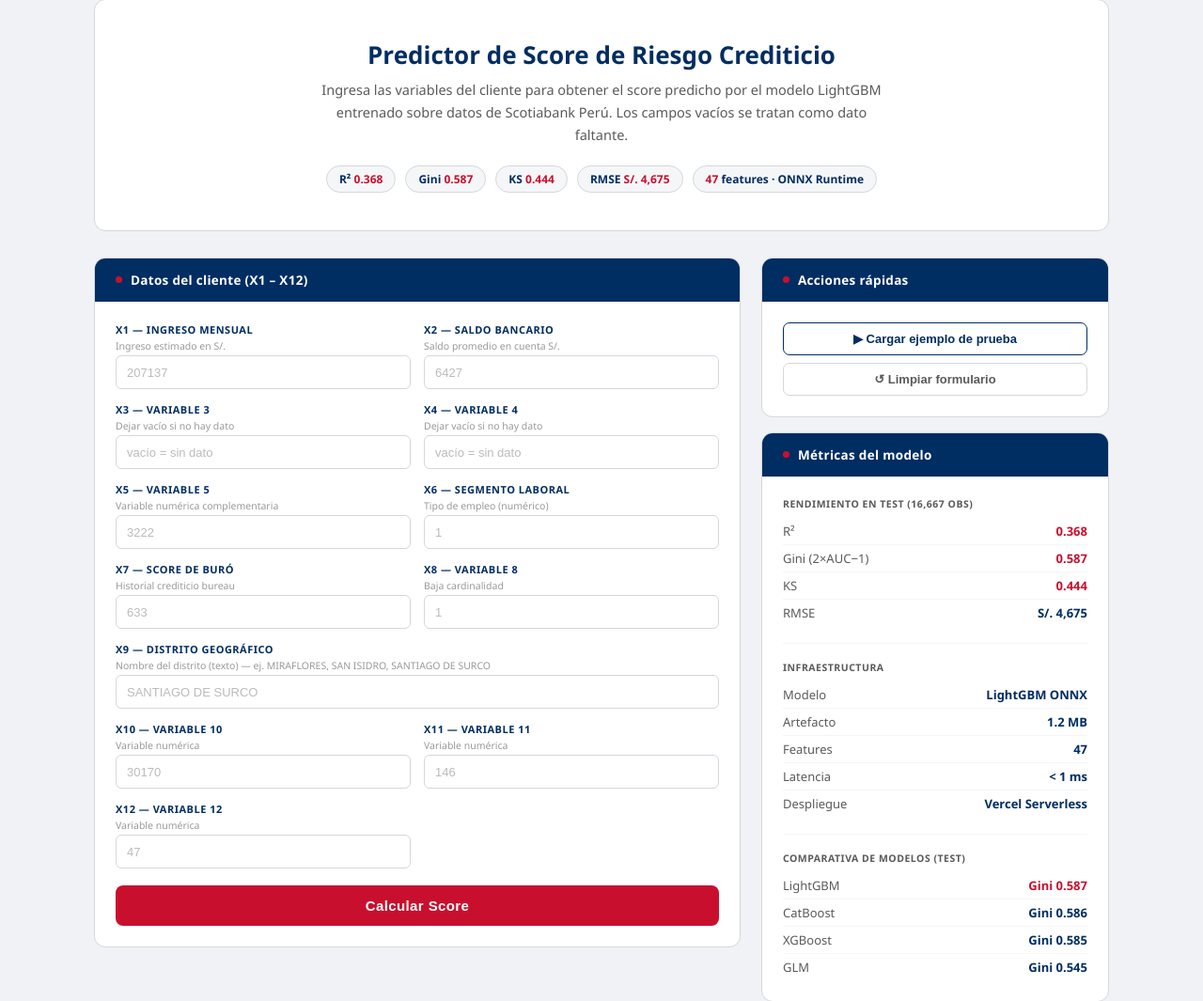
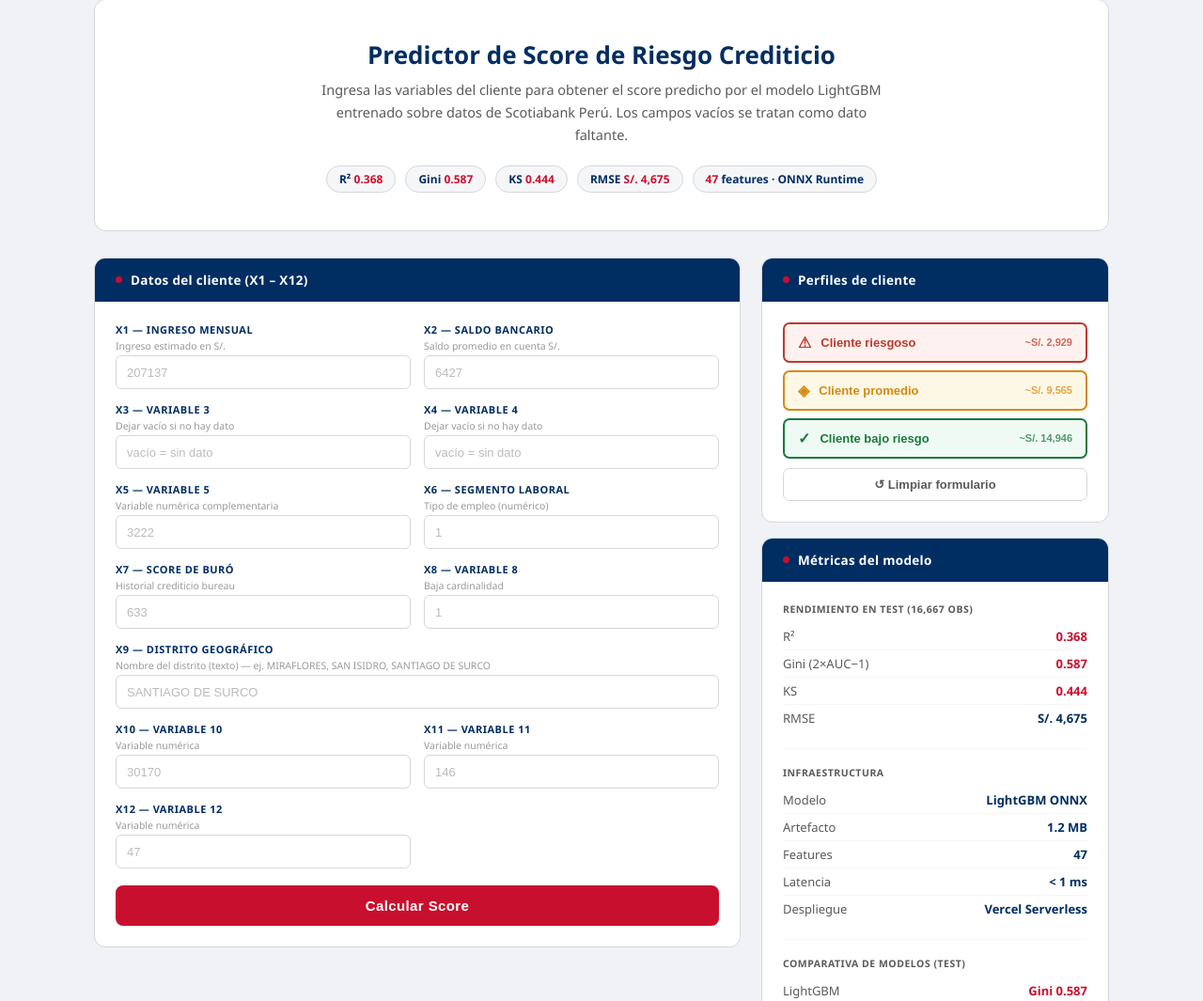
Before and after one commit to josefrodrim/MODELO_TASK, a FastAPI app: page / in a window 1280 px wide. Shown: the part 99-1164 px from the top of the page at 94% size. Run offline with FastAPI, Linux system fonts and the light colour scheme.

Commit message:
feat(frontend): add preset client profiles with risk level indicator
Three color-coded profile buttons (riesgoso/promedio/bajo) auto-fill all
12 form fields. Predicted score now shows a risk badge (alto/moderado/bajo)
based on score thresholds derived from model validation.

```diff
--- a/src/api/templates/index.html
+++ b/src/api/templates/index.html
@@ -181,6 +181,35 @@
       margin-top: 8px; transition: background .2s;
     }
     .btn-ghost:hover { background: var(--lgray); }
+
+    /* ── Profile buttons ── */
+    .profile-btns { display: flex; flex-direction: column; gap: 8px; }
+    .btn-profile {
+      width: 100%; padding: 10px 14px; border-radius: 7px;
+      font-size: 13px; font-weight: 700; cursor: pointer;
+      border: 2px solid; text-align: left;
+      display: flex; align-items: center; gap: 10px;
+      transition: all .2s;
+    }
+    .btn-profile .p-icon { font-size: 16px; }
+    .btn-profile .p-label { flex: 1; }
+    .btn-profile .p-score { font-size: 11px; font-weight: 600; opacity: .75; }
+    .btn-profile.riesgo  { border-color: #c0392b; color: #c0392b; background: #fdf2f0; }
+    .btn-profile.riesgo:hover  { background: #c0392b; color: white; }
+    .btn-profile.promedio{ border-color: #d68910; color: #d68910; background: #fdf8e6; }
+    .btn-profile.promedio:hover{ background: #d68910; color: white; }
+    .btn-profile.bajo    { border-color: #1a7a3c; color: #1a7a3c; background: #f0faf4; }
+    .btn-profile.bajo:hover    { background: #1a7a3c; color: white; }
+
+    /* ── Risk badge ── */
+    .risk-badge {
+      display: inline-block; margin-top: 10px;
+      padding: 4px 12px; border-radius: 99px;
+      font-size: 12px; font-weight: 700; letter-spacing: .3px;
+    }
+    .risk-badge.alto    { background: #fdecea; color: #c0392b; }
+    .risk-badge.moderado{ background: #fdf3e3; color: #d68910; }
+    .risk-badge.bajo    { background: #eaf7ef; color: #1a7a3c; }
 
     /* ── Spinner ── */
     .spinner {
@@ -408,6 +437,7 @@
           <div class="result-score">
             <span class="cur">S/. </span><span id="resultVal">—</span>
           </div>
+          <div><span class="risk-badge" id="riskBadge"></span></div>
           <div class="result-meta" id="resultMeta"></div>
         </div>
 
@@ -419,10 +449,26 @@
 
       <!-- Quick actions -->
       <div class="card">
-        <div class="card-hdr"><div class="hdr-dot"></div>Acciones rápidas</div>
+        <div class="card-hdr"><div class="hdr-dot"></div>Perfiles de cliente</div>
         <div class="card-body">
-          <button class="btn-secondary" onclick="loadExample()">▶ Cargar ejemplo de prueba</button>
-          <button class="btn-ghost"     onclick="resetForm()">↺ Limpiar formulario</button>
+          <div class="profile-btns">
+            <button class="btn-profile riesgo"   onclick="loadProfile('riesgo')">
+              <span class="p-icon">⚠</span>
+              <span class="p-label">Cliente riesgoso</span>
+              <span class="p-score">~S/. 2,929</span>
+            </button>
+            <button class="btn-profile promedio"  onclick="loadProfile('promedio')">
+              <span class="p-icon">◈</span>
+              <span class="p-label">Cliente promedio</span>
+              <span class="p-score">~S/. 9,565</span>
+            </button>
+            <button class="btn-profile bajo"      onclick="loadProfile('bajo')">
+              <span class="p-icon">✓</span>
+              <span class="p-label">Cliente bajo riesgo</span>
+              <span class="p-score">~S/. 14,946</span>
+            </button>
+          </div>
+          <button class="btn-ghost" style="margin-top:10px;" onclick="resetForm()">↺ Limpiar formulario</button>
         </div>
       </div>
 
@@ -535,13 +581,25 @@
     }
   }
 
-  /* ── Load example ── */
-  function loadExample() {
-    const vals = { X1:'207137', X2:'6427', X3:'', X4:'', X5:'3222',
-                   X6:'1', X7:'633', X8:'1', X9:'SANTIAGO DE SURCO',
-                   X10:'30170', X11:'146', X12:'47' };
+  /* ── Client profiles ── */
+  const PROFILES = {
+    riesgo:   { X1:'18000',  X2:'800',   X3:'', X4:'', X5:'500',   X6:'1', X7:'320', X8:'1', X9:'CALLAO',            X10:'5000',  X11:'20',  X12:'8'   },
+    promedio:  { X1:'207137', X2:'6427',  X3:'', X4:'', X5:'3222',  X6:'1', X7:'633', X8:'1', X9:'SANTIAGO DE SURCO', X10:'30170', X11:'146', X12:'47'  },
+    bajo:      { X1:'850000', X2:'50000', X3:'', X4:'', X5:'15000', X6:'2', X7:'900', X8:'1', X9:'MIRAFLORES',        X10:'80000', X11:'500', X12:'200' },
+  };
+  const PROFILE_LABELS = { riesgo: 'Cliente riesgoso', promedio: 'Cliente promedio', bajo: 'Cliente bajo riesgo' };
+
+  function loadProfile(name) {
+    const vals = PROFILES[name];
     Object.entries(vals).forEach(([k,v]) => { document.getElementById(k).value = v; });
-    toast('✓ Ejemplo cargado');
+    document.getElementById('result').className = 'result';
+    toast('✓ ' + PROFILE_LABELS[name] + ' cargado');
+  }
+
+  function riskLevel(score) {
+    if (score < 5000)  return { cls: 'alto',     label: '⚠ Alto riesgo' };
+    if (score < 11000) return { cls: 'moderado',  label: '◈ Riesgo moderado' };
+    return                    { cls: 'bajo',      label: '✓ Bajo riesgo' };
   }
 
   function resetForm() {
@@ -603,6 +661,10 @@
       document.getElementById('resultVal').textContent  = score;
       document.getElementById('resultMeta').textContent =
         `ID: ${data.request_id.slice(0,8)}... · ${ms} ms · LightGBM ONNX`;
+      const risk = riskLevel(data.prediction);
+      const badge = document.getElementById('riskBadge');
+      badge.textContent  = risk.label;
+      badge.className    = `risk-badge ${risk.cls}`;
       panel.className = 'result show';
       toast('✓ Predicción completada');
 
```
